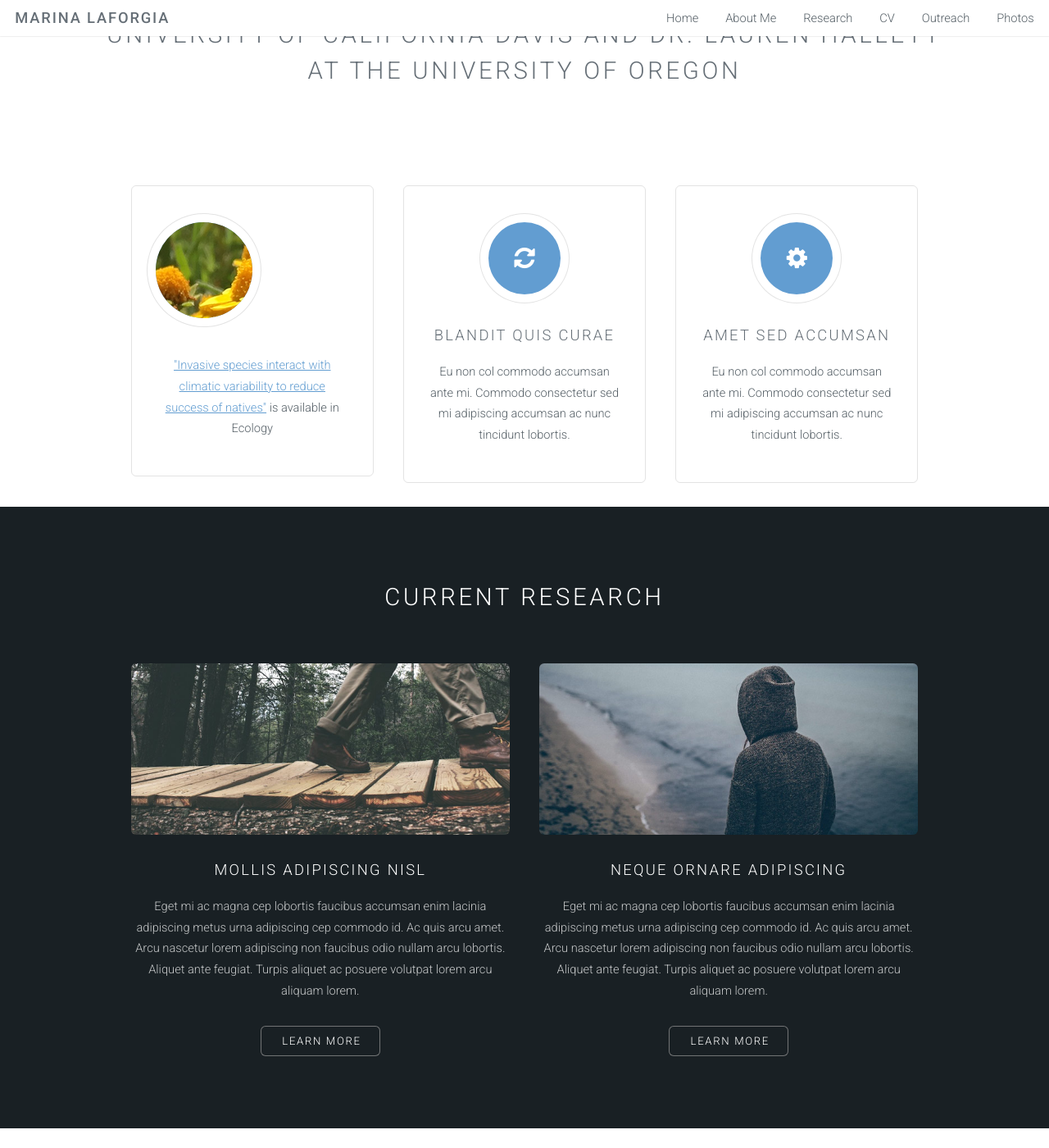
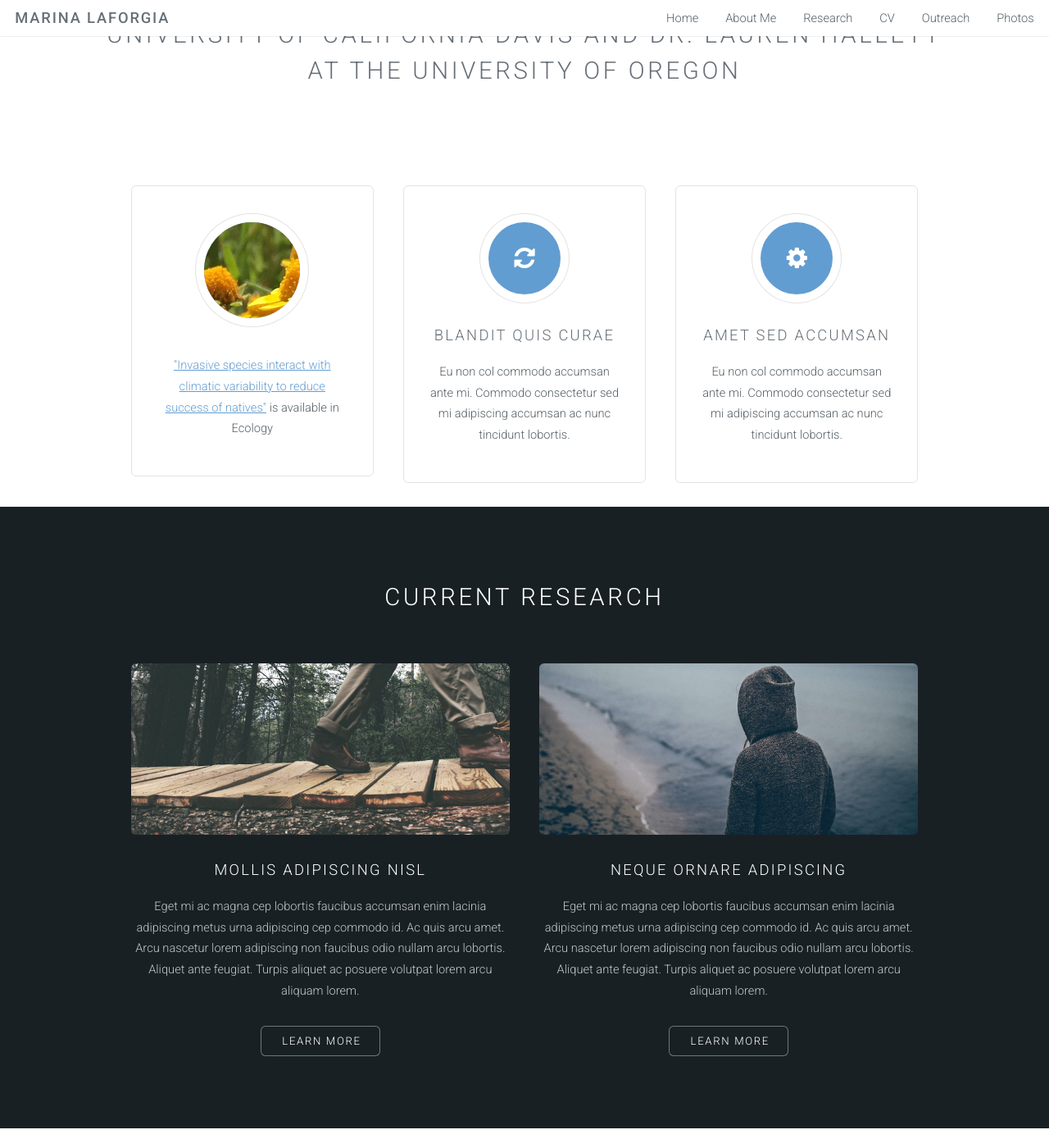
Before and after one commit to marinalaforgia/marinalaforgia.github.io, a Jekyll site: the page built from index.html, in a window 1280 px wide and 1400 px high, scrolled down 471 px. Shown: the whole window at 82% size. Built offline with Jekyll 4.4.1, drawn with Linux system fonts in a browser that asks for light colours.

Commit message:
Update style.css

```diff
--- a/css/style.css
+++ b/css/style.css
@@ -503,7 +503,6 @@
 		    margin: 0 0 1.25em 0;
 		    color: #ffffff;
 		    background: #629DD1;
-		    margin-left: -50%;
 		    font-size: 2em;
 		    text-align: center;
 		    line-height: 3em;
@@ -517,6 +516,12 @@
 		  height: 100%;
 		  width: auto;
 		}*/
+
+		.profile-pic img {
+		  width: auto;
+		  height: 100%;
+		  margin-left: -50px;
+		}
 
 /* List */
 
```
